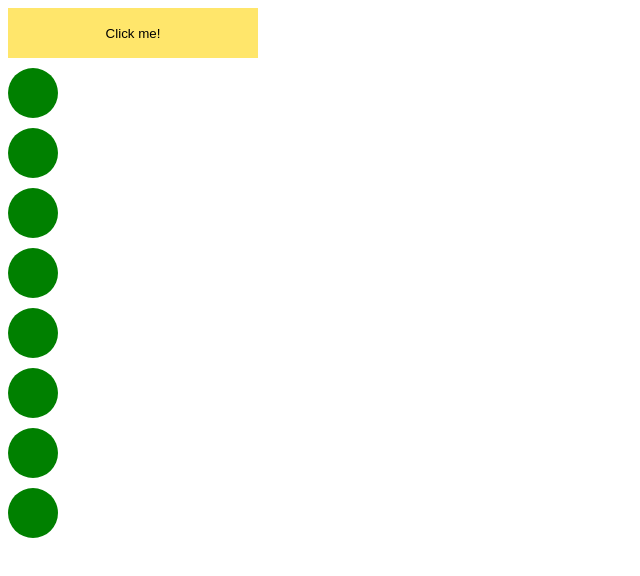
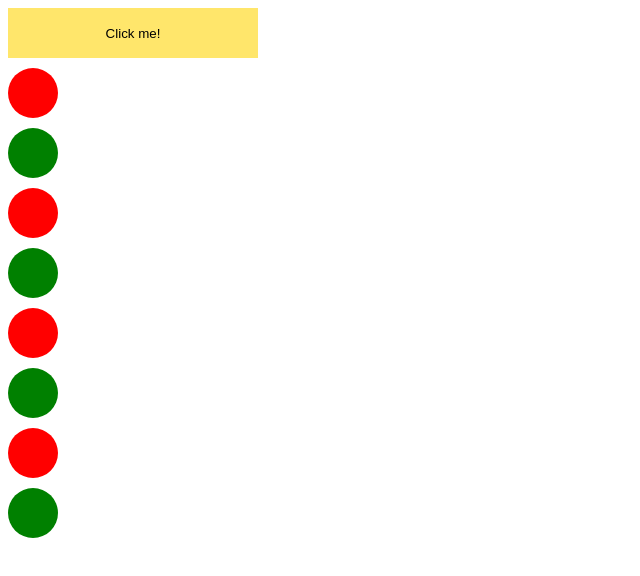
Before and after one commit to Boson-1/practice, a plain HTML site: page src/index.html in a window 1280 px wide. Shown: the whole page, without its empty margins (0-640 px from the left). Drawn offline with Linux system fonts and the light colour scheme.

Commit message:
hover,active,before

```diff
--- a/src/sass/style.sass
+++ b/src/sass/style.sass
@@ -13,10 +13,22 @@ button
     &:active
         background-color: orange
 
-
 .circle
     width: 50px
     height: 50px
     background-color: green
     border-radius: 100%
     margin-top: 10px
+    transition: 0.5s all
+    &:nth-child(2n)
+        background-color: red
+    &::before
+        content: ''
+        display: block
+        height: 5px
+        background-color: #000
+        transition: 0.5s all
+        width: 0%
+    &:hover
+        &::before
+           width: 100%
```
Also changed, not shown: src/css/style.css.
